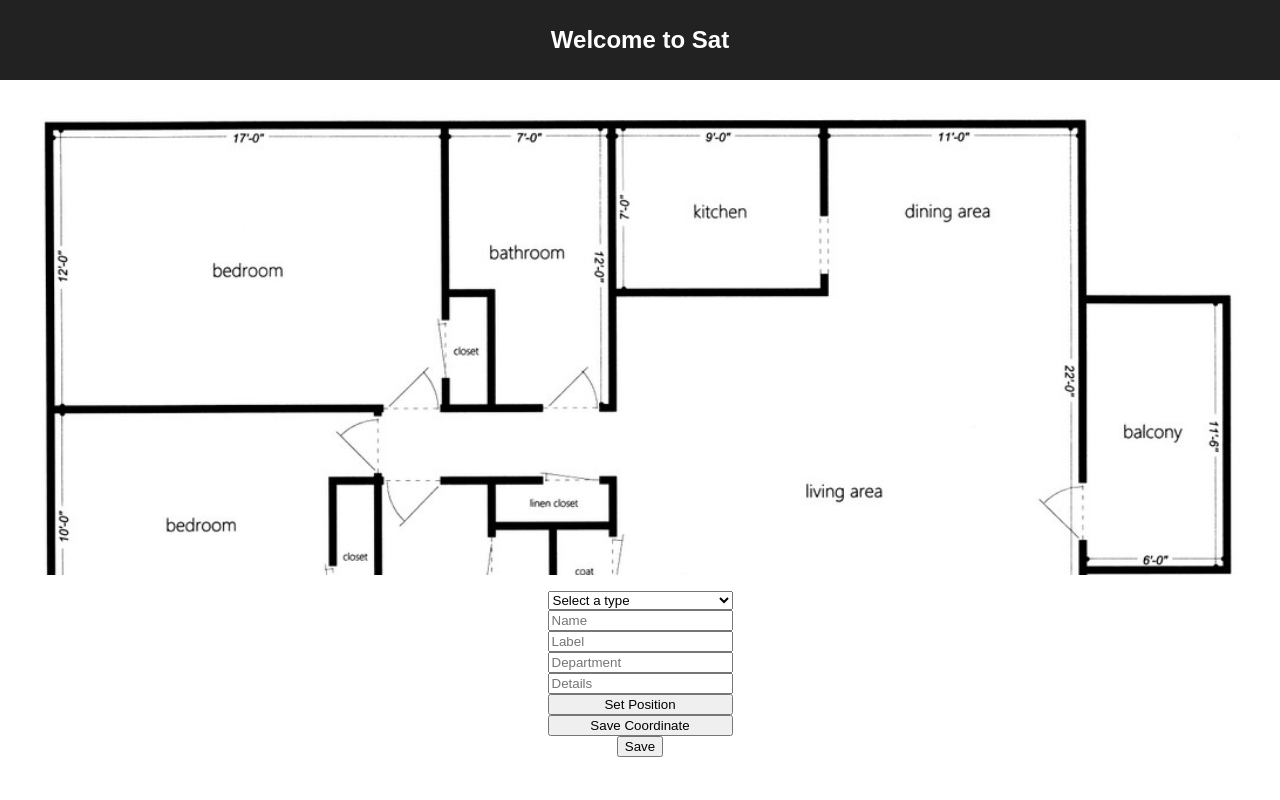
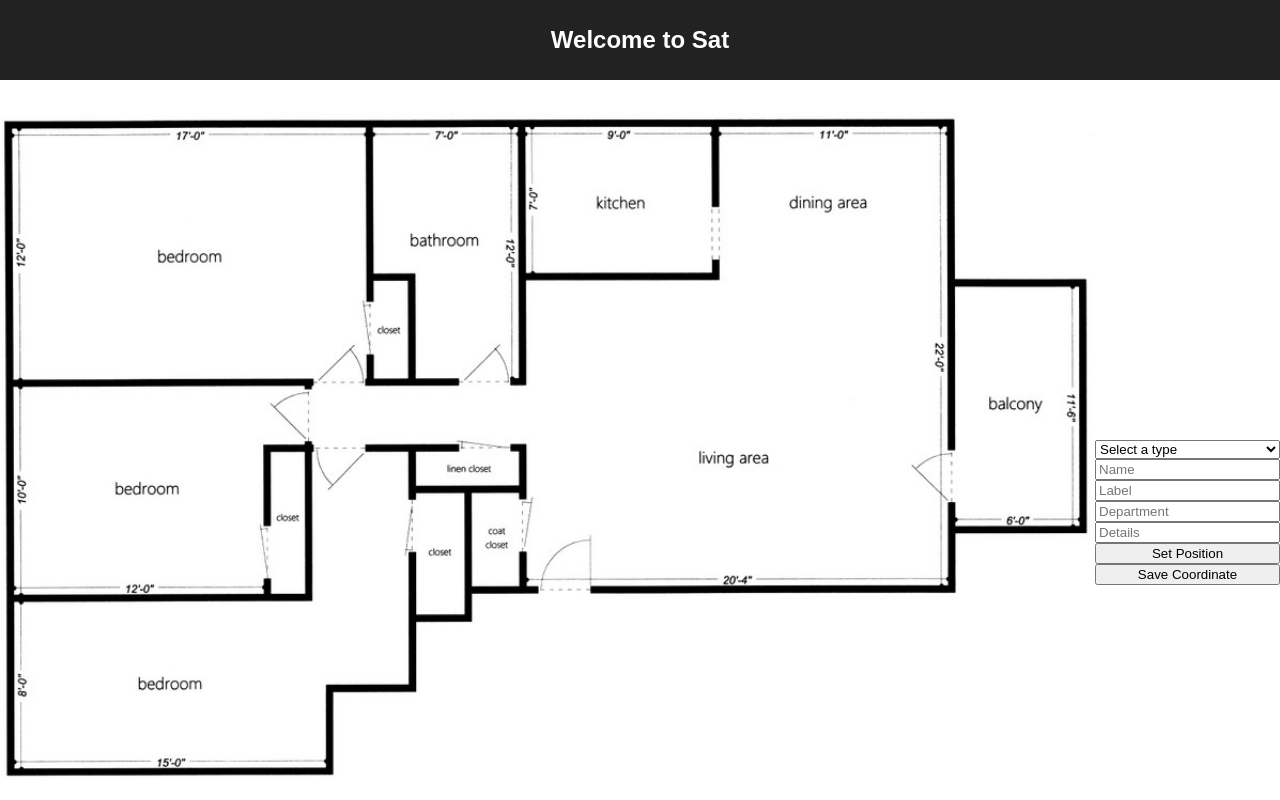
Before and after one commit to shoemakerdr/sat, a React app: page / in a window 1280 px wide. Shown: the top 800 px of the page. Built offline with nearby package versions, Linux system fonts and the light colour scheme.

Commit message:
Changed floorPlan/floorPlanWrapper styles. Added media query.

```diff
--- a/src/components/styles/FloorPlanEditor.css
+++ b/src/components/styles/FloorPlanEditor.css
@@ -1,17 +1,16 @@
 
 .floorPlanWrapper {
-    height:80vh;
-    width: 100vw;
     display: flex;
     flex-direction: column;
+    justify-content: space-around;
     align-content: center;
     align-items: center;
+    padding: 16px 0;
 }
 
 .floorPlan {
-    margin: 16px 0;
-    max-height: 80vh;
-    height: 80%;
+    width: 600px;
+    height: 800px;
 }
 
 .flexRight {
@@ -34,3 +33,12 @@
 .crosshair {
     cursor: crosshair;
 }
+
+@media screen and (min-width: 550px) {
+    .floorPlanWrapper {
+        flex-direction: row;
+        justify-content: space-around;
+        align-content: center;
+        align-items: center;
+    }
+}
```
